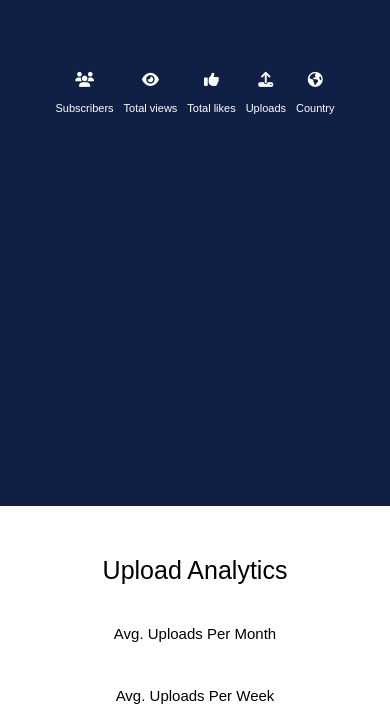
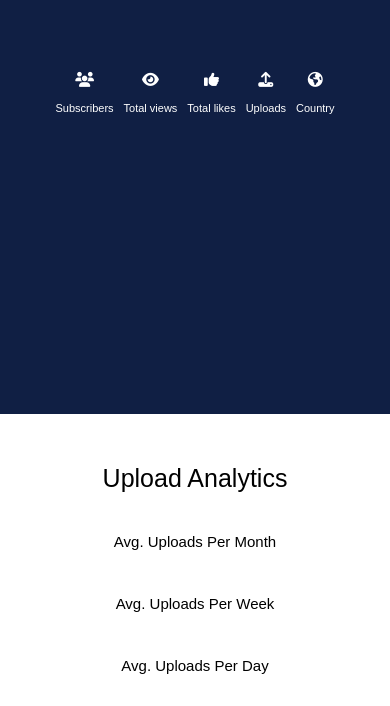
Before and after one commit to gabrieltsferreira/YTChannelDataExtractor, a Flask app: template templates/results.html in a window 390 px wide. Shown: the top 706 px of the page. Run offline with Flask 3, Linux system fonts and the light colour scheme; the template is opened without the code that fills it, so the values that code supplies are empty; some libraries are stand-ins or nearby versions.

Commit message:
Fixed channel info header responsiveness

```diff
--- a/static/css/results.css
+++ b/static/css/results.css
@@ -210,6 +210,13 @@
 
 
 @media (max-width: 900px){
+    .upper-content{
+        height: 52vh;
+    }
+
+    .channel_title{
+        font-size: 40px;
+    }
 
     .info_item_icon{
         font-size: 17px;
@@ -247,6 +254,15 @@
 }
 
 @media (max-width: 500px){
+
+    .upper-content{
+        height: 49vh;
+    }
+
+    .channel_title{
+        font-size: 30px;
+    }
+
     .info_item_icon{
         font-size: 15px;
     }
```
